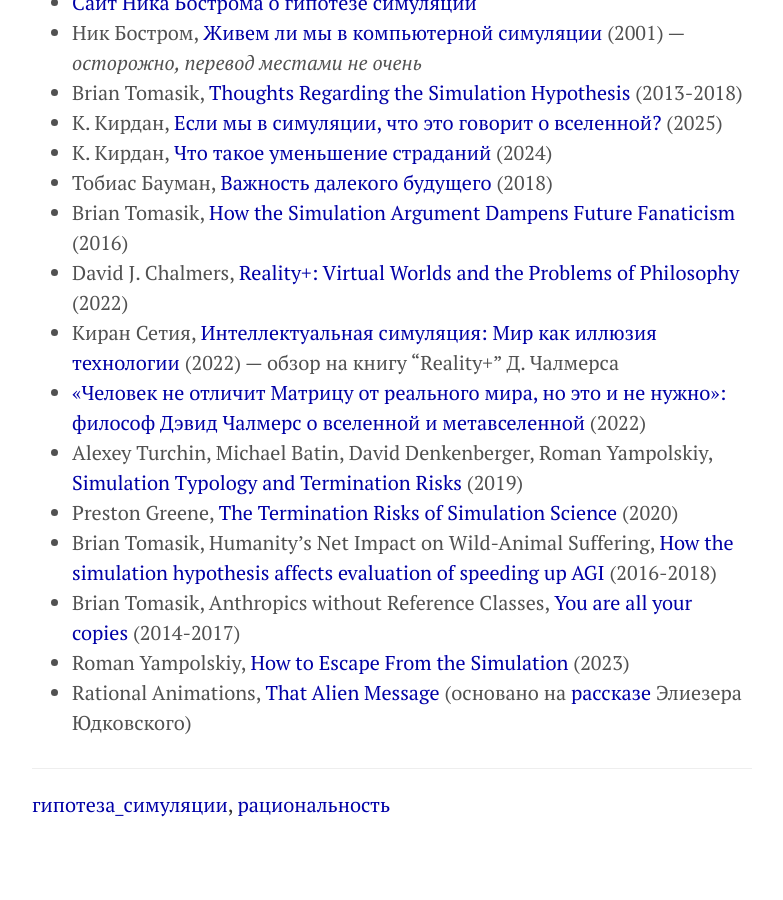
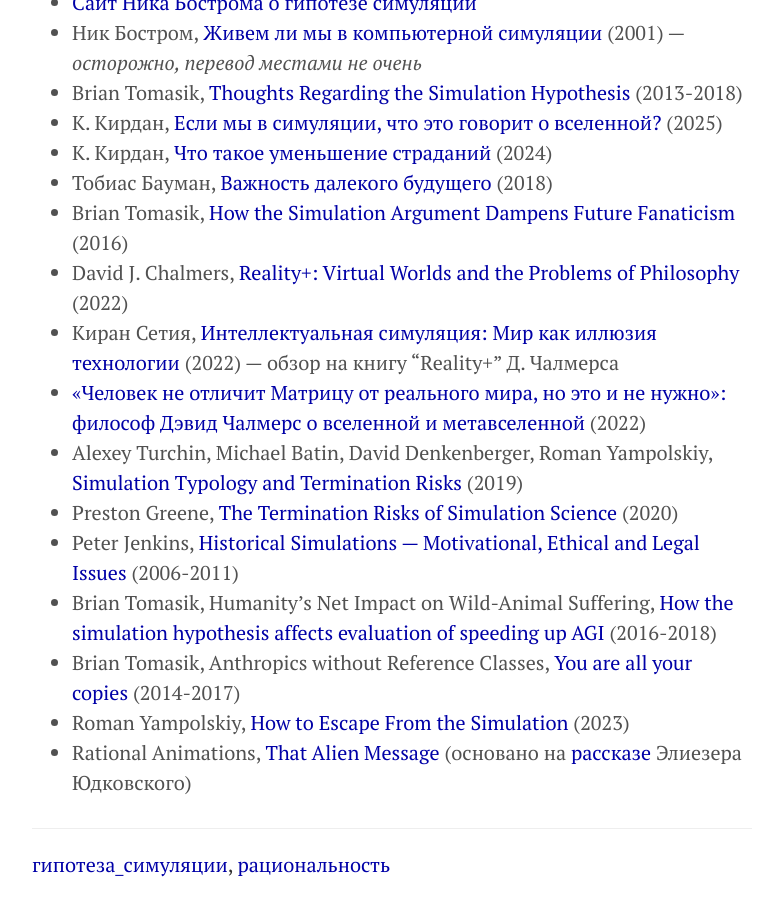
Before and after one commit to KKirdan/kkirdan.github.io, a Jekyll site: the page built from blog/_posts/2. long/2025-07-03-a8.md, in a window 1280 px wide and 900 px high, scrolled down 3492 px. Shown: the whole window, without its empty margins (248-1031 px from the left). Built offline with Jekyll 4.4.1, drawn with Linux system fonts in a browser that asks for light colours; before the commit the page ends 4332 px from its top, so only the background shows below that.

Commit message:
Update 2025-07-03-a8.md

```diff
--- a/blog/_posts/2. long/2025-07-03-a8.md
+++ b/blog/_posts/2. long/2025-07-03-a8.md
@@ -67,6 +67,7 @@ Dampens Future Fanaticism](https://longtermrisk.org/files/how-the-simulation-arg
 - [«Человек не отличит Матрицу от реального мира, но это и не нужно»: философ Дэвид Чалмерс о вселенной и метавселенной](https://tjournal.ru/523960) (2022)
 - Alexey Turchin, Michael Batin, David Denkenberger, Roman Yampolskiy, [Simulation Typology and Termination Risks](https://arxiv.org/abs/1905.05792) (2019)
 - Preston Greene, [The Termination Risks of Simulation Science](https://philarchive.org/rec/GRETTR-5) (2020)
+- Peter Jenkins, [Historical Simulations — Motivational, Ethical and Legal Issues](https://papers.ssrn.com/sol3/papers.cfm?abstract_id=929327) (2006-2011)
 - Brian Tomasik, Humanity's Net Impact on Wild-Animal Suffering, [How the simulation hypothesis affects evaluation of speeding up AGI](https://reducing-suffering.org/humanitys-net-impact-on-wild-animal-suffering/#How_the_simulation_hypothesis_affects_evaluation_of_speeding_up_AGI) (2016-2018)
 - Brian Tomasik, Anthropics without Reference Classes, [You are all your copies](https://reducing-suffering.org/anthropics-without-reference-classes/#Update_Feb_2015_You_are_all_your_copies) (2014-2017)
 - Roman Yampolskiy, [How to Escape From the Simulation](https://files.theseedsofscience.org/2023/How_to_Escape_From_the_Simulation.pdf) (2023)
```
